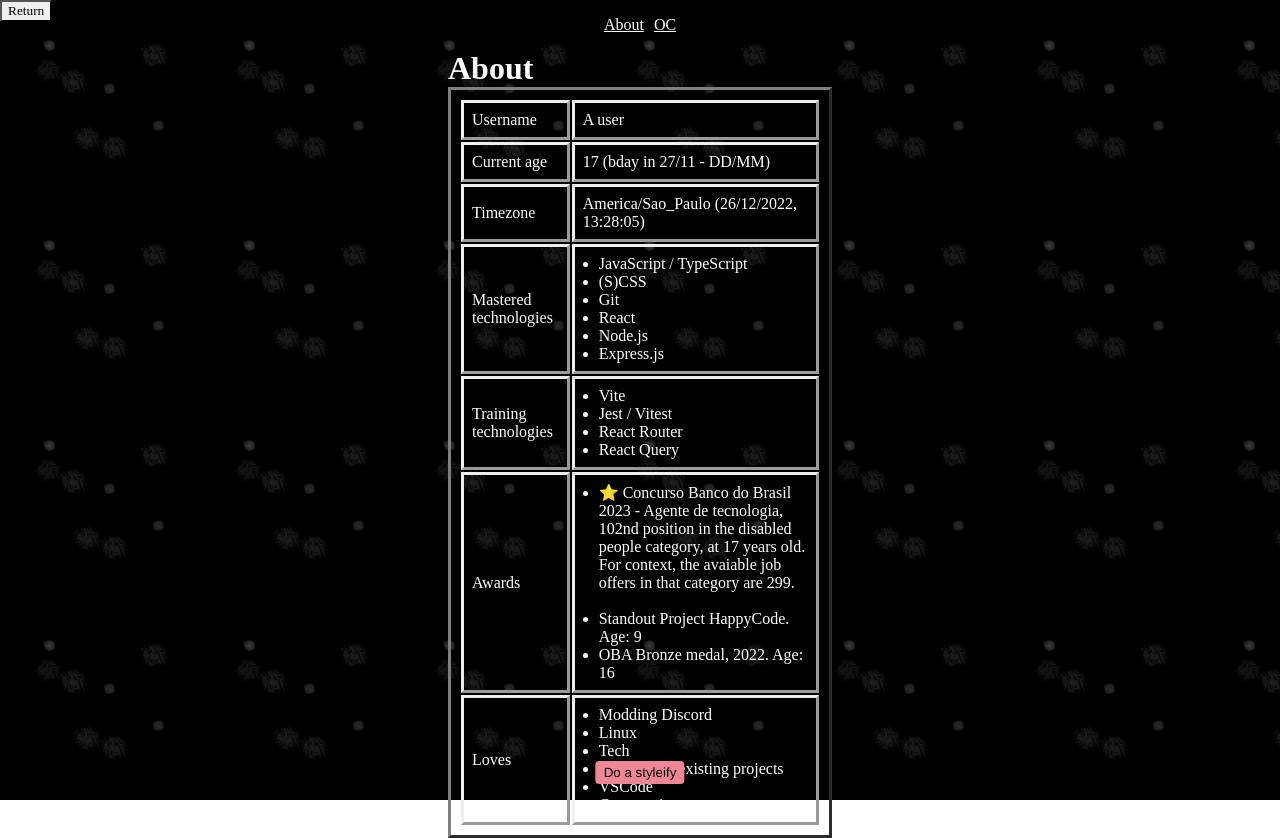
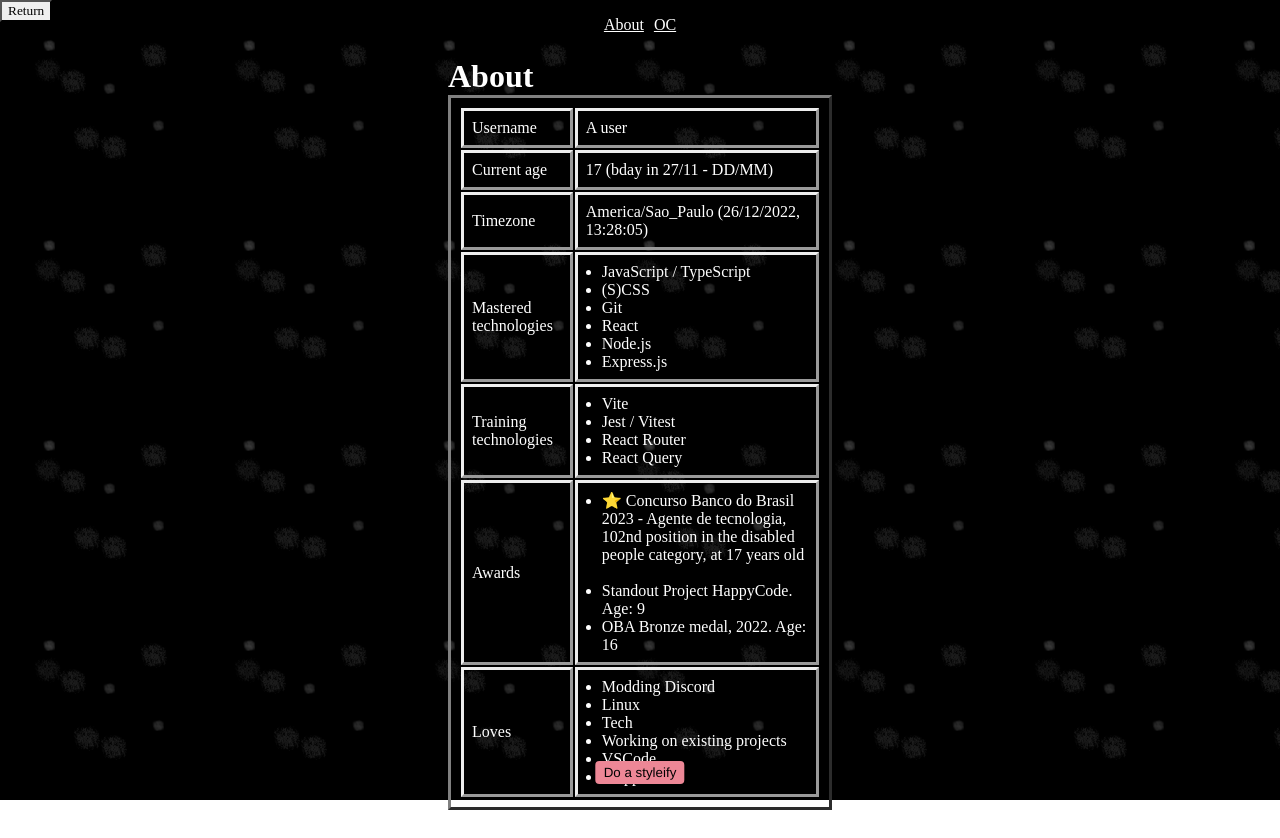
Before and after one commit to resucutie/website, a React (Vite) app: page /about in a window 1280 px wide. Built offline with nearby package versions, Linux system fonts and the light colour scheme.

Commit message:
change email and remove floof

```diff
--- a/src/pages/About.tsx
+++ b/src/pages/About.tsx
@@ -50,7 +50,7 @@ export default () => {
                     <td>Awards</td>
                     <td>
                         <ul>
-                            <li>⭐ Concurso Banco do Brasil 2023 - Agente de tecnologia, 102nd position in the disabled people category, at 17 years old. For context, the avaiable job offers in that category are 299.</li>
+                            <li>⭐ Concurso Banco do Brasil 2023 - Agente de tecnologia, 102nd position in the disabled people category, at 17 years old</li>
                             <br />
                             <li>Standout Project HappyCode. Age: 9</li>
                             <li>OBA Bronze medal, 2022. Age: 16</li>
--- a/src/pages/Links.tsx
+++ b/src/pages/Links.tsx
@@ -12,7 +12,7 @@ export default () => {
             <LinkIcon icon={FaGithub} href="https://github.com/abUwUser">abuwuser</LinkIcon>
             <LinkIcon icon={FaDiscord} href="https://discord.com/users/264062457448759296">@resucutie</LinkIcon>
             <LinkIcon icon={FaMastodon} href="https://furry.engineer/@resu">@resu@furry.engineer</LinkIcon>
-            <LinkIcon icon={MdEmail} href="mailto:pedro.santos.cartaxo@gmail.com">Email <i>(not used for contact)</i></LinkIcon>
+            <LinkIcon icon={MdEmail} href="mailto:resucutie@proton.me">Email <i>(not used for contact)</i></LinkIcon>
             <LinkIcon icon={SiEpicgames}>abUwUser</LinkIcon>
             <LinkIcon icon={SiMatrix} href="https://matrix.to/#/@abuwuser:catvibers.me">@abuwuser:catvibers.me</LinkIcon>
 
```
